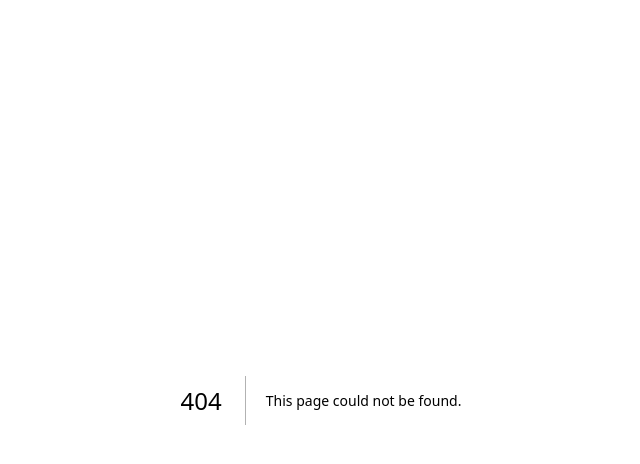
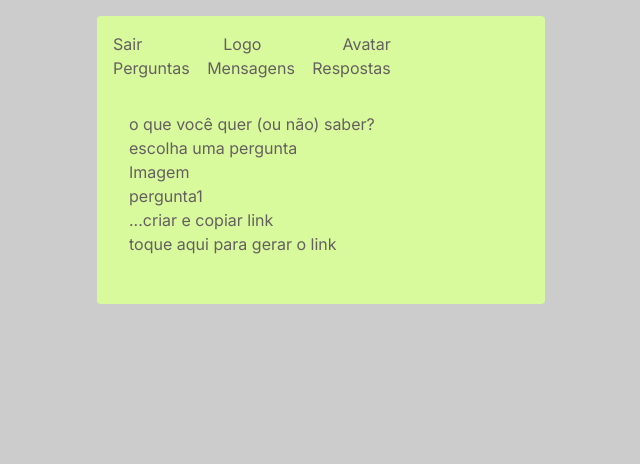
Before and after one commit to marvieiradev/secret-box, a Next.js app in the folder app/: page /dash in a window 1280 px wide. Before the commit this address had no page. Shown: the top 464 px of the page, without its empty margins (319-959 px from the left). Built offline with nearby package versions, Linux system fonts and the light colour scheme.

Commit message:
feat: created dashboard pages

```diff
--- a/app/app/account/layout.tsx
+++ /dev/null
@@ -1,9 +0,0 @@
-import React from "react";
-
-export default function Layout({ children }: { children: React.ReactNode }) {
-    return (
-        <div className="container flex items-center mx-auto max-w-md bg-lime-200 p-4 m-4 rounded">
-            {children}
-        </div>
-    );
-}
--- /dev/null
+++ b/app/app/dash/answers/page.tsx
@@ -0,0 +1,7 @@
+export default function AnswersPage() {
+    return (
+        <>
+            <h1>suas respostas</h1>
+        </>
+    );
+}
--- /dev/null
+++ b/app/app/dash/layout.tsx
@@ -0,0 +1,25 @@
+import React from "react";
+
+export default function Layout({ children }: { children: React.ReactNode }) {
+    return (
+        <div>
+            <header>
+                <div className="flex justify-between">
+                    <button>Sair</button>
+                    <span>Logo</span>
+                    <span>Avatar</span>
+                </div>
+            </header>
+            <nav>
+                <ul className="flex justify-between">
+                    <li><a href="/dash">Perguntas</a></li>
+                    <li><a href="/dash/messages">Mensagens</a></li>
+                    <li><a href="/dash/answers">Respostas</a></li>
+                </ul>
+            </nav>
+            <div className="container flex items-center mx-auto max-w-md bg-lime-200 p-4 m-4 rounded">
+                {children}
+            </div>
+        </div>
+    );
+}
--- /dev/null
+++ b/app/app/dash/messages/page.tsx
@@ -0,0 +1,19 @@
+export default function MessagesPage() {
+    return (
+        <div>
+            <h1>sua caixa secreta</h1>
+            <ul>
+                <li>
+                    <a href="/"><span>Mensagem 1</span></a>
+                </li>
+                <li>
+                    <a href="/"><span>Mensagem 2</span></a>
+                </li>
+                <li>
+                    <a href="/"><span>Mensagem 3</span></a>
+                </li>
+            </ul>
+            <button>voltar</button>
+        </div>
+    );
+}
--- /dev/null
+++ b/app/app/dash/page.tsx
@@ -0,0 +1,17 @@
+export default function DashPage() {
+    return (
+        <div>
+            <div>
+                <h1>o que você quer (ou não) saber?</h1>
+                <p>escolha uma pergunta</p>
+                <div>
+                    <span>Imagem</span>
+                    <p>pergunta1</p>
+                    <span>...</span>
+                    <button>criar e copiar link</button>
+                </div>
+            </div>
+            <p>toque aqui para gerar o link</p>
+        </div>
+    );
+}
--- a/app/app/layout.tsx
+++ b/app/app/layout.tsx
@@ -16,7 +16,11 @@ export default function RootLayout({
 }>) {
   return (
     <html lang="en">
-      <body className={inter.className}>{children}</body>
+      <body className={inter.className}>
+        <div className="container flex items-center mx-auto max-w-md bg-lime-200 p-4 m-4 rounded">
+          {children}
+        </div>
+      </body>
     </html>
   );
 }
```
